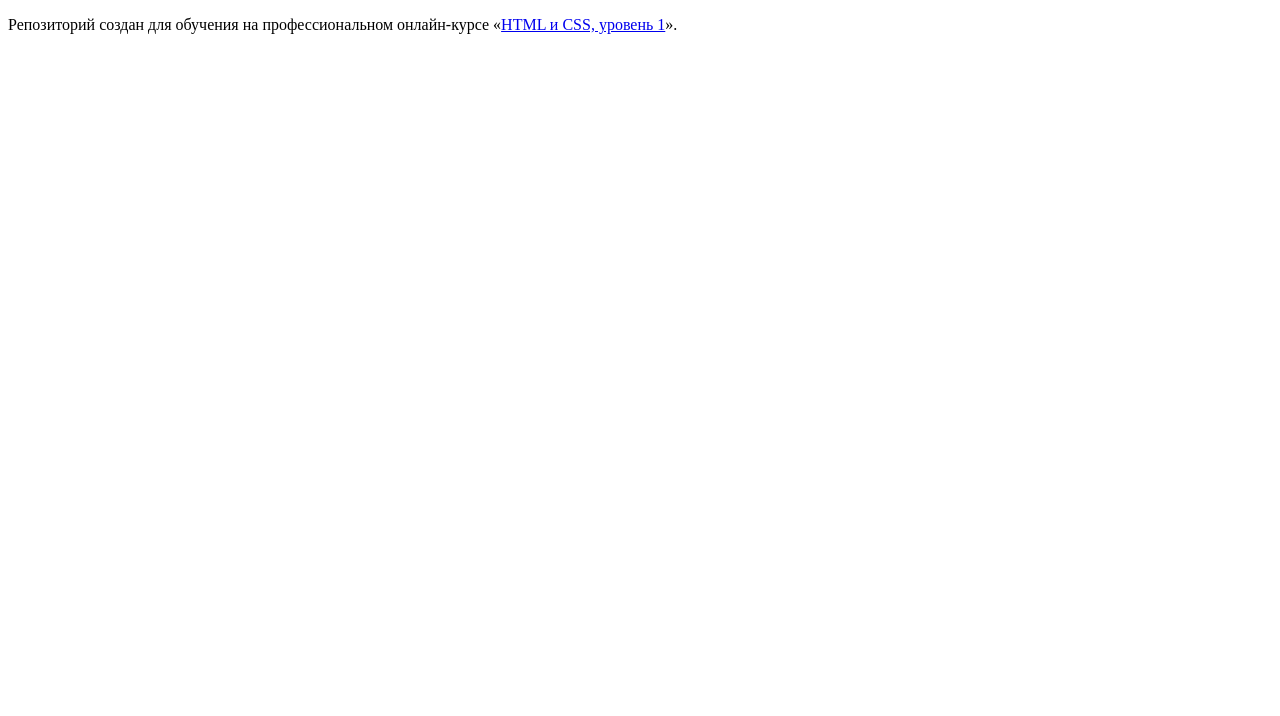
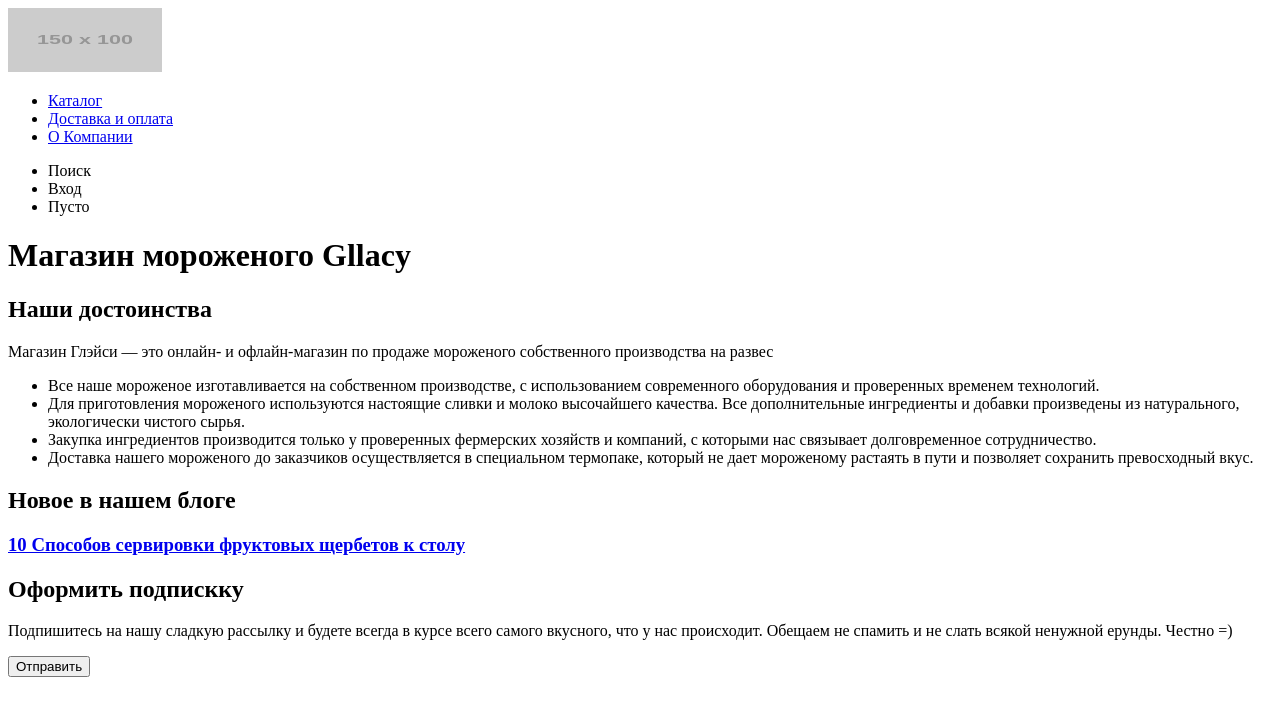
Before and after one commit to TimurSivakov/871733-gllacy-26, a plain HTML site: page index.html in a window 1280 px wide. Drawn offline with Linux system fonts and the light colour scheme; placeholder pictures from the web are drawn by us.

Commit message:
Начал разметку главной страницы

```diff
--- a/index.html
+++ b/index.html
@@ -2,11 +2,55 @@
 <html lang="ru">
   <head>
     <meta charset="utf-8">
-    <title>HTML Academy: Глейси</title>
+    <title>Глейси: онлайн-магазин по продаже мороженого.</title>
   </head>
   <body>
 
-    <p>Репозиторий создан для обучения на профессиональном онлайн‑курсе «<a href="https://htmlacademy.ru/intensive/htmlcss">HTML и CSS, уровень 1</a>».</p>
+    <header>
+      <nav>
+        <a>
+          <img src="https://via.placeholder.com/150x100" width="154" height="64" alt="Логотип магазина Gllacy">
+        </a>
+        <ul>
+          <li><a href="catalog.html">Каталог</a></li>
+          <li><a href="#">Доставка и оплата</a></li>
+          <li><a href="#">О Компании</a></li>
+        </ul>
+        <ul>
+          <li>Поиск</li>
+          <li>Вход</li>
+          <li>Пусто</li>
+        </ul>
+      </nav>
+    </header>
 
+    <main>
+
+      <h1>Магазин мороженого Gllacy</h1>
+
+      <section>
+        <h2>Наши достоинства</h2>
+        <p>Магазин Глэйси — это онлайн- и офлайн-магазин по продаже мороженого собственного производства на развес</p>
+        <ul>
+          <li>Все наше мороженое изготавливается на собственном производстве, с использованием современного оборудования и проверенных временем технологий.</li>
+          <li>Для приготовления мороженого используются настоящие сливки и молоко высочайшего качества. Все дополнительные ингредиенты и добавки произведены из натурального, экологически чистого сырья.</li>
+          <li>Закупка ингредиентов  производится только у проверенных фермерских хозяйств и компаний, с которыми нас связывает долговременное сотрудничество.</li>
+          <li>Доставка нашего мороженого до заказчиков осуществляется в специальном термопаке, который не дает мороженому растаять в пути и позволяет сохранить превосходный вкус.</li>
+        </ul>
+      </section>
+      <article>
+        <h2>Новое в нашем блоге</h2>
+        <h3><a href="#">10 Способов сервировки фруктовых щербетов к столу</a></h3>
+      </article>
+      <section>
+        <h2>Оформить подпискку</h2>
+        <p>Подпишитесь на нашу сладкую рассылку и будете всегда в курсе всего самого вкусного, что у нас происходит. Обещаем не спамить и не слать всякой ненужной ерунды. Честно =) </p>
+<!--        Здесь будет форма-->
+        <button type="submit">Отправить</button>
+      </section>
+    </main>
+    <footer>
+
+    </footer>
   </body>
 </html>
```
Also changed, not shown: catalog.html (added, +10 -0 lines).
